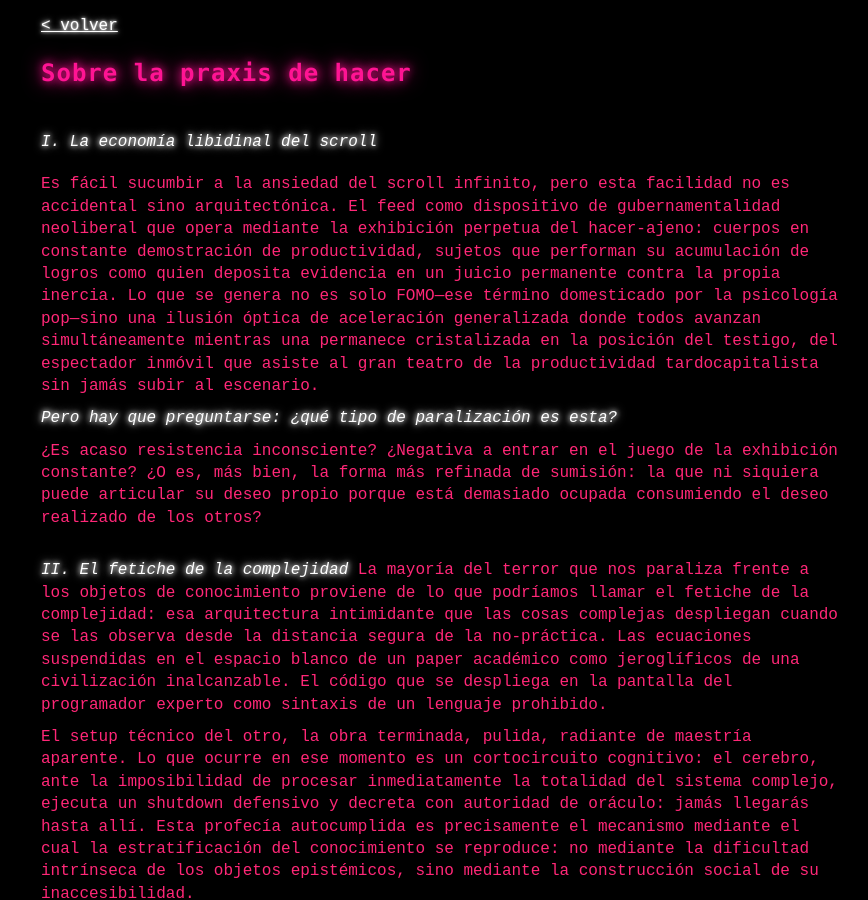
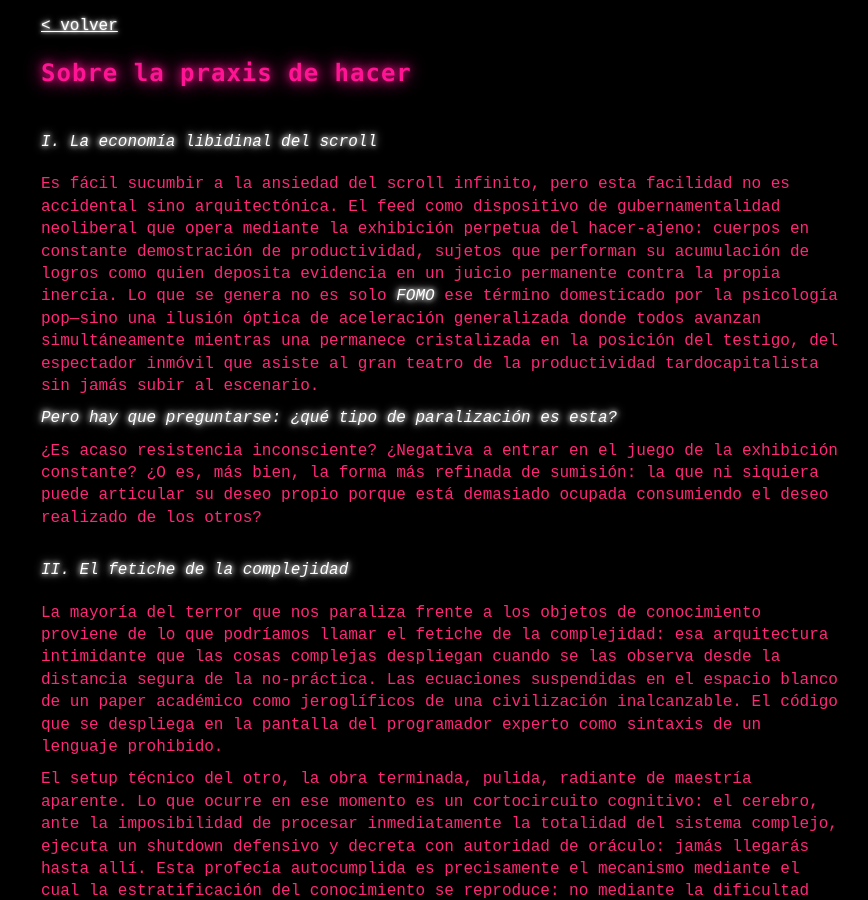
Before and after one commit to medusahra/medusahra.github.io, a Jekyll site: the page built from _posts/2025-11-24-sobrelapraxisdehacer.md, in a window 1280 px wide and 900 px high. Shown: the whole window, without its empty margins (199-1067 px from the left). Built offline with Jekyll 4.4.1, drawn with Linux system fonts in a browser that asks for light colours.

Commit message:
Update 2025-11-24-sobrelapraxisdehacer.md

```diff
--- a/_posts/2025-11-24-sobrelapraxisdehacer.md
+++ b/_posts/2025-11-24-sobrelapraxisdehacer.md
@@ -12,13 +12,14 @@
 *I. La economía libidinal del scroll*
 <div style="margin: 20px 0;"></div>
 Es fácil sucumbir a la ansiedad del scroll infinito, pero esta facilidad no es accidental sino arquitectónica.
-El feed como dispositivo de gubernamentalidad neoliberal que opera mediante la exhibición perpetua del hacer-ajeno: cuerpos en constante demostración de productividad, sujetos que performan su acumulación de logros como quien deposita evidencia en un juicio permanente contra la propia inercia. Lo que se genera no es solo FOMO—ese término domesticado por la psicología pop—sino una ilusión óptica de aceleración generalizada donde todos avanzan simultáneamente mientras una permanece cristalizada en la posición del testigo, del espectador inmóvil que asiste al gran teatro de la productividad tardocapitalista sin jamás subir al escenario.
+El feed como dispositivo de gubernamentalidad neoliberal que opera mediante la exhibición perpetua del hacer-ajeno: cuerpos en constante demostración de productividad, sujetos que performan su acumulación de logros como quien deposita evidencia en un juicio permanente contra la propia inercia. Lo que se genera no es solo *FOMO* ese término domesticado por la psicología pop—sino una ilusión óptica de aceleración generalizada donde todos avanzan simultáneamente mientras una permanece cristalizada en la posición del testigo, del espectador inmóvil que asiste al gran teatro de la productividad tardocapitalista sin jamás subir al escenario.
 <div style="margin: 10px 0;"></div>
 *Pero hay que preguntarse: ¿qué tipo de paralización es esta?*
 <div style="margin: 10px 0;"></div>
 ¿Es acaso resistencia inconsciente? ¿Negativa a entrar en el juego de la exhibición constante? ¿O es, más bien, la forma más refinada de sumisión: la que ni siquiera puede articular su deseo propio porque está demasiado ocupada consumiendo el deseo realizado de los otros?
 <div style="margin: 30px 0;"></div>
 *II. El fetiche de la complejidad*
+<div style="margin: 20px 0;"></div>
 La mayoría del terror que nos paraliza frente a los objetos de conocimiento proviene de lo que podríamos llamar el fetiche de la complejidad: esa arquitectura intimidante que las cosas complejas despliegan cuando se las observa desde la distancia segura de la no-práctica.
 Las ecuaciones suspendidas en el espacio blanco de un paper académico como jeroglíficos de una civilización inalcanzable.
 El código que se despliega en la pantalla del programador experto como sintaxis de un lenguaje prohibido.
@@ -30,9 +31,9 @@
 <div style="margin: 30px 0;"></div>
 *III. Terry Davis y el oscurantismo académico*
 <div style="margin: 20px 0;"></div>
-Un idiota admira la complejidad, un genio admira la simplicidad, un físico intenta hacerlo simple.
+*Un idiota admira la complejidad, un genio admira la simplicidad, un físico intenta hacerlo simple.
 Para un idiota, mientras más complicado sea algo, más lo va a admirar. Si haces algo tan clusterfücked que nadie puede entenderlo, van a pensar que eres un dios porque
-lo hiciste tan complicado que nadie puede comprenderlo. Así es como escriben journals en la academia: intentan hacerlo tan complicado que la gente piense que eres un genio.
+lo hiciste tan complicado que nadie puede comprenderlo. Así es como escriben journals en la academia: intentan hacerlo tan complicado que la gente piense que eres un genio.*
 <div style="margin: 10px 0;"></div>
 *Terry Davis* genio esquizofrénico, programador visionario que construyó un sistema operativo completo para hablar con Dios, mártir del código divino—formuló aquí una crítica epistemológica que la filosofía académica raramente se atreve a articular con esta brutalidad.
 <div style="margin: 10px 0;"></div>
@@ -91,7 +92,7 @@
 Confrontarse con esa mirada todavía no contaminada de cinismo es ejercicio doloroso porque revela con precisión quirúrgica la distancia entre el deseo originario y la deriva actual. Muestra exactamente dónde se aceptaron los términos del contrato social, dónde se negoció el deseo a cambio de seguridad económica, dónde se eligió la supervivencia por sobre la intensidad. Pero ese dolor es diagnóstico puro, información precisa sobre los puntos donde el camino se torció.
 <div style="margin: 30px 0;"></div>
 *VIII. Cuando el problema migra a lo visceral*
-<div style="margin: 10px 0;"></div>
+<div style="margin: 20px 0;"></div>
 Hay momentos donde la paralización no responde a ninguna de estas intervenciones.
 Donde cambiar el entorno, alterar la rutina, modificar los inputs sensoriales no alcanza para romper el loop. En ese punto el problema migró a capas más profundas, más viscerales, donde ya no se trata de motivación ni de configuración espacial sino de química cerebral alterada.
 <div style="margin: 10px 0;"></div>
```
